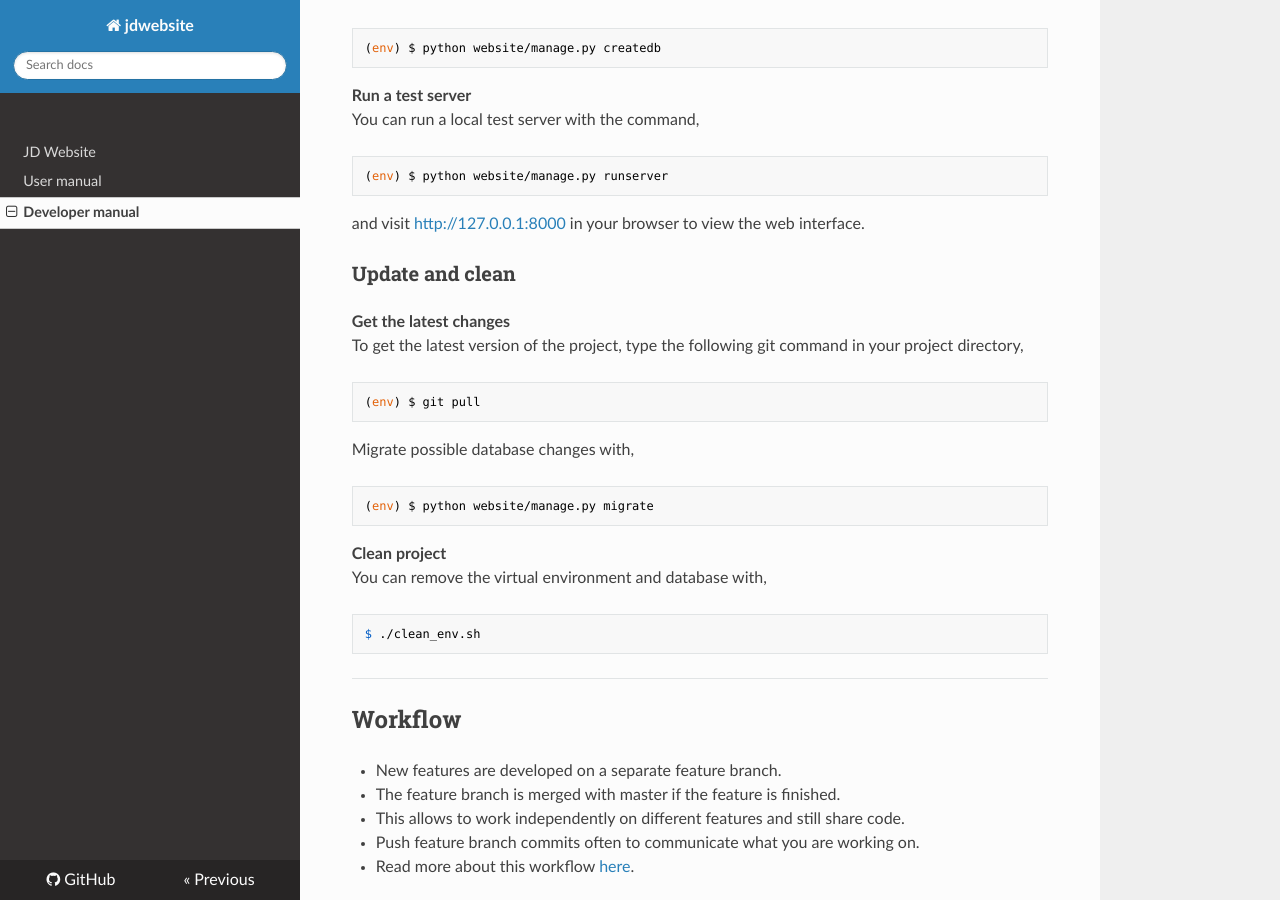
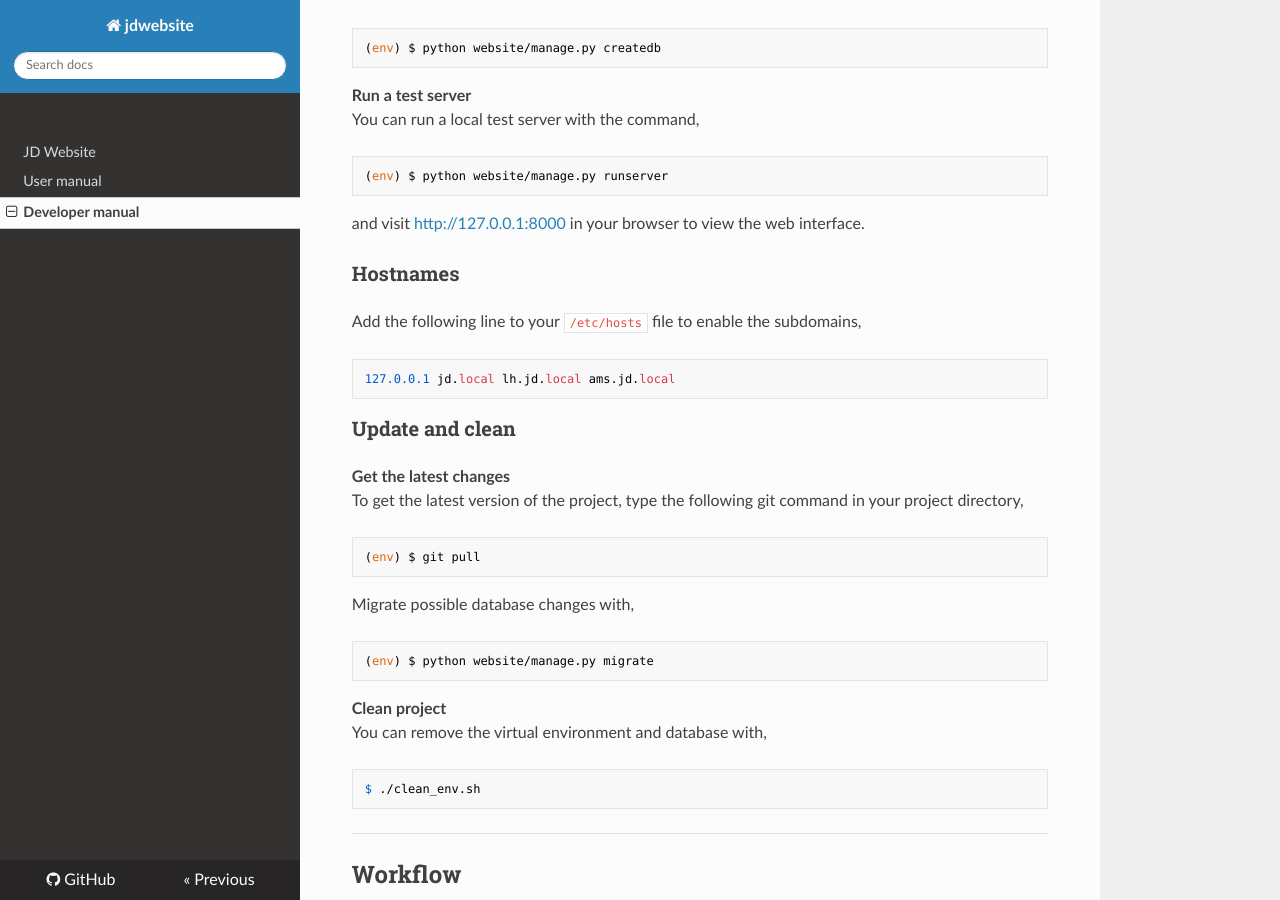
Before and after one commit to jonge-democraten/website, an MkDocs documentation site: the page built from docs/developer.md, in a window 1280 px wide and 900 px high, scrolled down 1604 px. Built offline with MkDocs 1.6.1, drawn with Linux system fonts in a browser that asks for light colours; nearby versions of some CDN libraries; old or Windows-style settings are respelled for this version of MkDocs.

Commit message:
Added hostnames instructions to documentation.

```diff
--- a/docs/developer.md
+++ b/docs/developer.md
@@ -59,6 +59,11 @@ You can run a local test server with the command,
     (env) $ python website/manage.py runserver
 
 and visit [http://127.0.0.1:8000](http://127.0.0.1:8000) in your browser to view the web interface.
+
+<h3>Hostnames</h3>
+Add the following line to your `/etc/hosts` file to enable the subdomains,
+
+    127.0.0.1 jd.local lh.jd.local ams.jd.local
 
 <h3>Update and clean</h3>
 **Get the latest changes**
```
